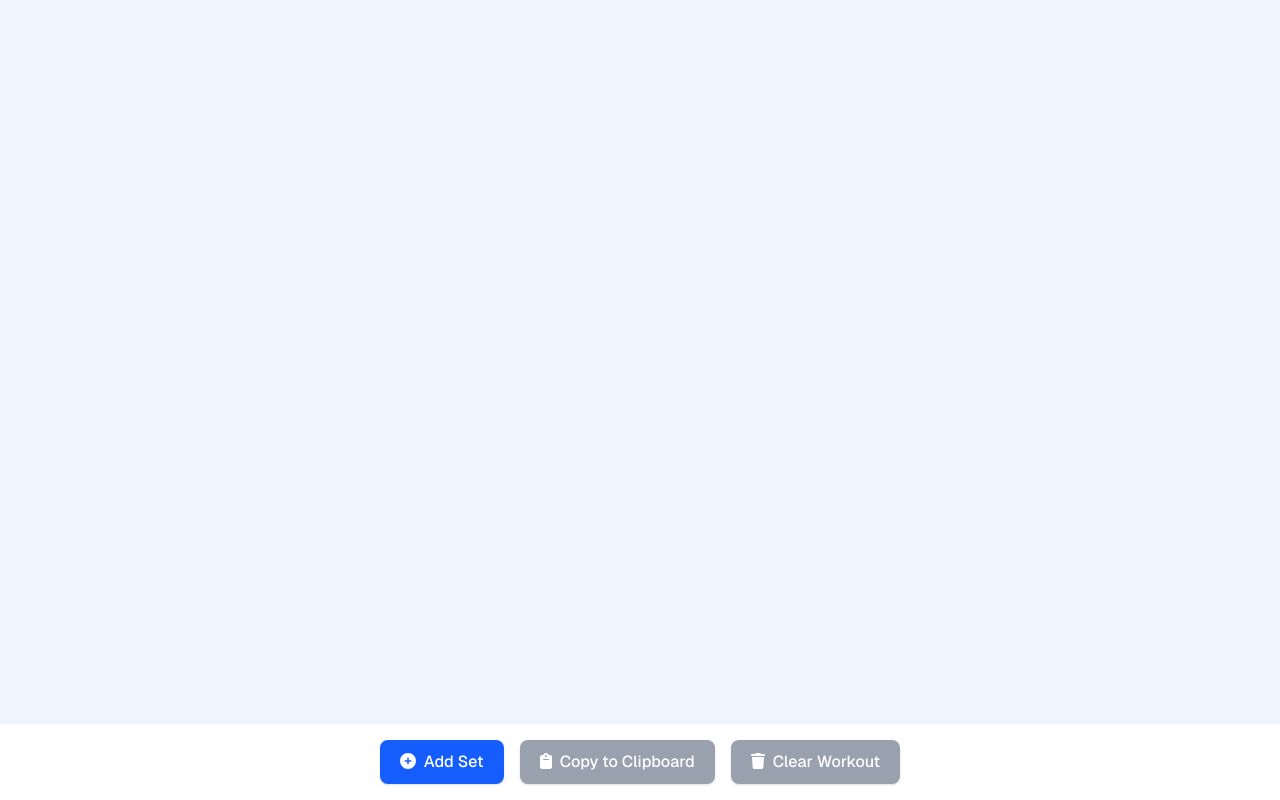
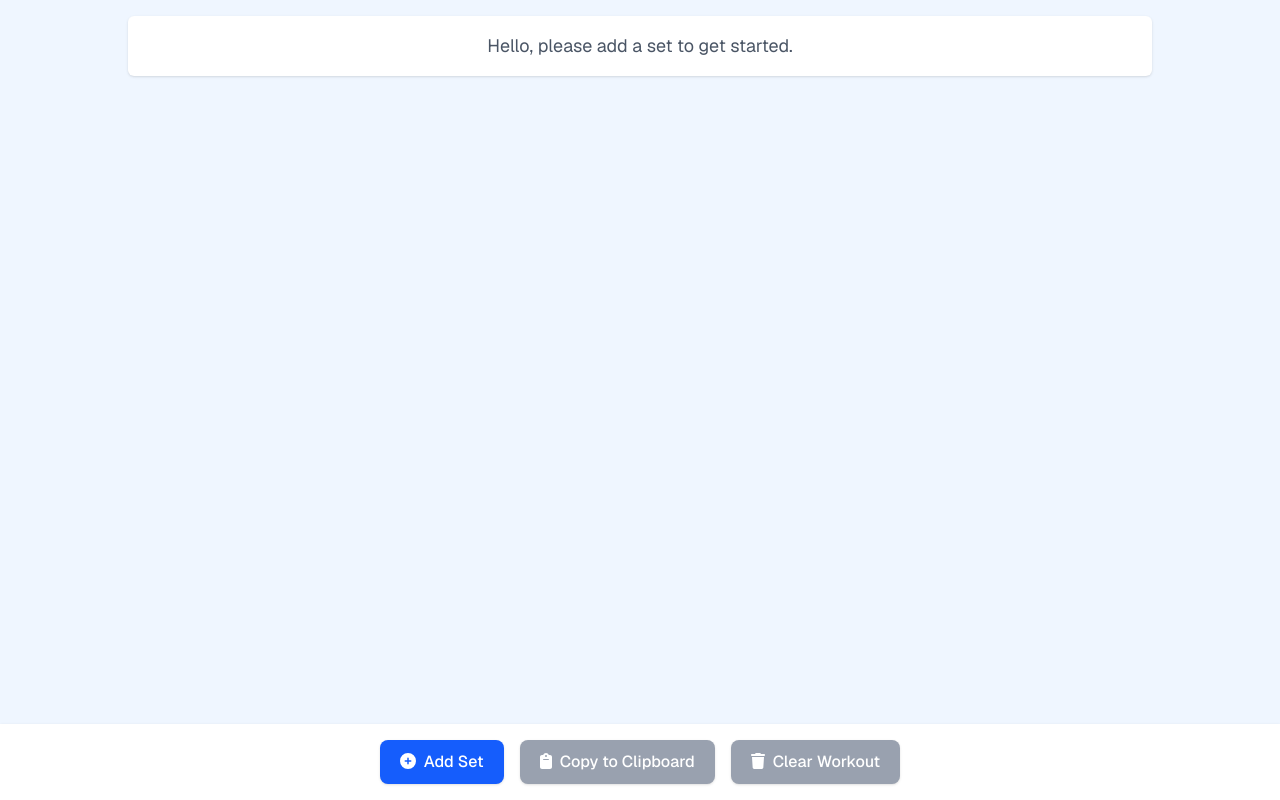
Before and after one commit to gesteves/swimsetter, a Next.js app: page / in a window 1280 px wide. Built offline with nearby package versions, Linux system fonts and the light colour scheme.

Commit message:
Add welcome text

```diff
--- a/app/page.js
+++ b/app/page.js
@@ -94,6 +94,11 @@ export default function Home() {
       style={{ paddingBottom: `${bottomPadding}px` }}
     >
       <div className="w-full max-w-screen-lg space-y-3">
+        {sets.length === 0 && (
+          <div className="overflow-hidden rounded-md bg-white px-6 py-4 shadow-sm">
+            <p className="text-gray-600 text-center">Hello, please add a set to get started.</p>
+          </div>
+        )}
         {sets.length > 0 && (
           <>
             <div className="overflow-hidden rounded-md bg-white px-6 py-4 shadow-sm">
```
